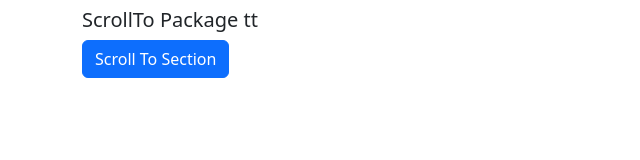
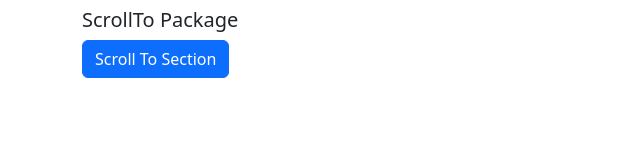
Before and after one commit to team-thunderfoot/anchor-to, a website with bundled scripts: page index.html in a window 1280 px wide. Shown: the full height of the page, 0-640 px from the left. Built offline with nearby package versions, Linux system fonts and the light colour scheme.

Commit message:
remove tt

```diff
--- a/index.html
+++ b/index.html
@@ -12,7 +12,7 @@
         <div class="container">
             <div class="row">
                 <div class="col-12">
-                    <h5>ScrollTo Package tt</h5>
+                    <h5>ScrollTo Package</h5>
                 </div>
             </div>
             <div class="row">
```
